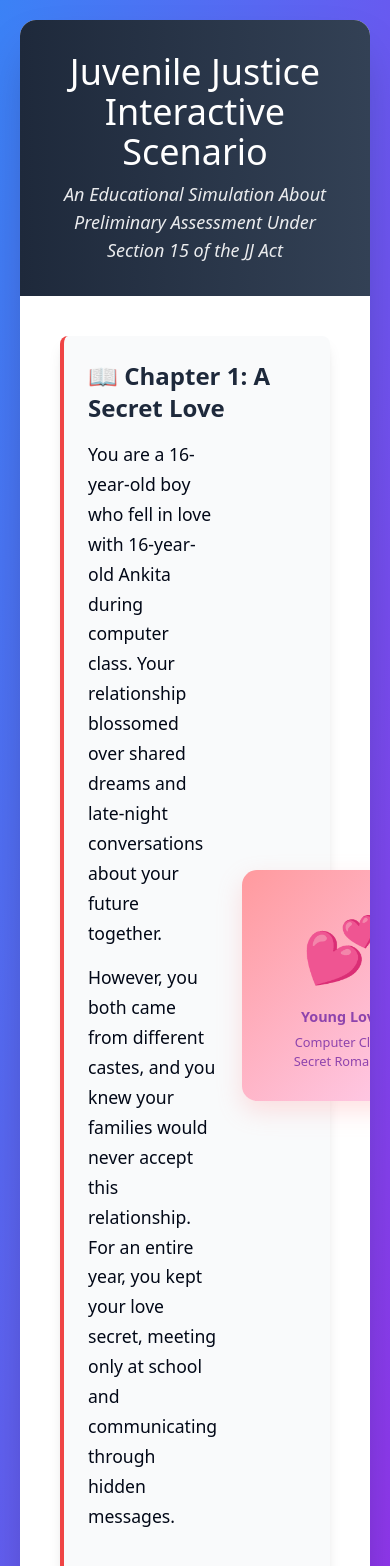
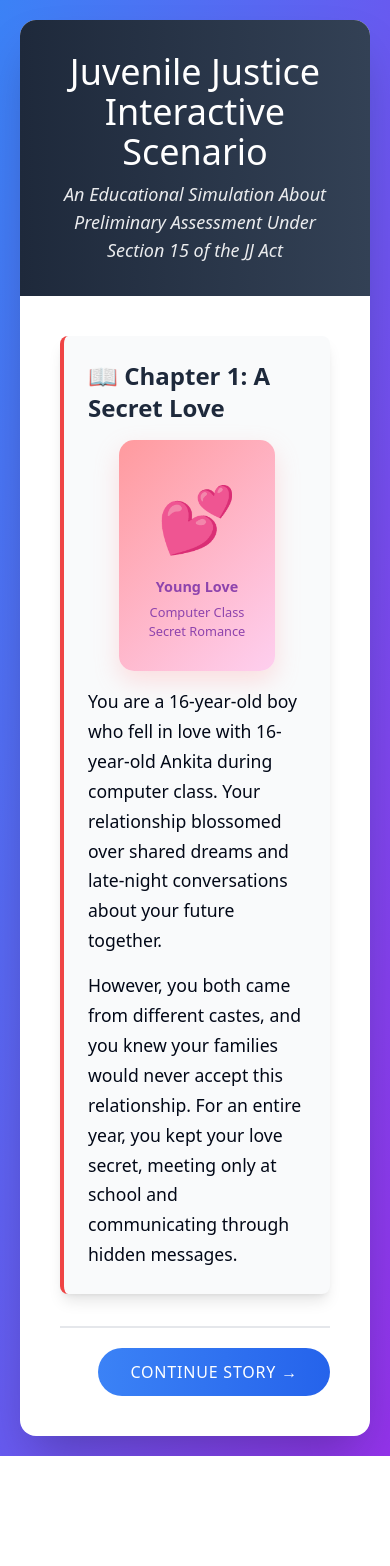
Before and after one commit to Vangi96/juvenile-justice-journey-sim, a React (Vite) app: page / in a window 390 px wide. Shown: the top 1566 px of the page. After the commit the page ends 1456 px from the top, so only its background shows below. Built offline with nearby package versions, Linux system fonts and the light colour scheme.

Commit message:
Fix: Image placement on all pages
Ensured images appear above text consistently across all pages for improved mobile readability.

```diff
--- a/src/pages/Index.tsx
+++ b/src/pages/Index.tsx
@@ -19,17 +19,17 @@ const Index = () => {
       id: 'background-1',
       title: '📖 Chapter 1: A Secret Love',
       content: (
-        <div style={{ display: 'flex', alignItems: 'center', gap: '25px', marginBottom: '20px' }}>
-          <div style={{ flex: 1 }}>
-            <p style={{ fontSize: '1.1em', lineHeight: 1.7 }}>You are a 16-year-old boy who fell in love with 16-year-old Ankita during computer class. Your relationship blossomed over shared dreams and late-night conversations about your future together.</p>
-            <p style={{ marginTop: '15px', fontSize: '1.1em', lineHeight: 1.7 }}>However, you both came from different castes, and you knew your families would never accept this relationship. For an entire year, you kept your love secret, meeting only at school and communicating through hidden messages.</p>
-          </div>
-          <div style={{ flex: '0 0 200px' }}>
-            <div style={{ background: 'linear-gradient(135deg, #ff9a9e, #fecfef)', borderRadius: '15px', padding: '30px', textAlign: 'center', boxShadow: '0 10px 25px rgba(255,154,158,0.3)' }}>
+        <div>
+          <div className="text-center mb-4 sm:mb-6">
+            <div style={{ background: 'linear-gradient(135deg, #ff9a9e, #fecfef)', borderRadius: '15px', padding: '30px', textAlign: 'center', boxShadow: '0 10px 25px rgba(255,154,158,0.3)', display: 'inline-block' }}>
               <div style={{ fontSize: '4em', marginBottom: '10px' }}>💕</div>
               <div style={{ fontSize: '0.9em', color: '#8e44ad', fontWeight: 600 }}>Young Love</div>
               <div style={{ fontSize: '0.8em', color: '#8e44ad', marginTop: '5px' }}>Computer Class<br />Secret Romance</div>
             </div>
+          </div>
+          <div>
+            <p style={{ fontSize: '1.1em', lineHeight: 1.7, marginBottom: '15px' }}>You are a 16-year-old boy who fell in love with 16-year-old Ankita during computer class. Your relationship blossomed over shared dreams and late-night conversations about your future together.</p>
+            <p style={{ fontSize: '1.1em', lineHeight: 1.7 }}>However, you both came from different castes, and you knew your families would never accept this relationship. For an entire year, you kept your love secret, meeting only at school and communicating through hidden messages.</p>
           </div>
         </div>
       )
@@ -39,25 +39,21 @@ const Index = () => {
       title: '⚡ Chapter 2: Discovery and Crisis',
       content: (
         <div>
-          <div style={{ display: 'flex', alignItems: 'center', gap: '25px', marginBottom: '20px' }}>
-            <div style={{ flex: '0 0 200px' }}>
-              <div style={{ background: 'linear-gradient(135deg, #ff6b6b, #ee5a52)', borderRadius: '15px', padding: '30px', textAlign: 'center', boxShadow: '0 10px 25px rgba(255,107,107,0.3)' }}>
+          <div className="text-center mb-4 sm:mb-6">
+            <div style={{ background: 'linear-gradient(135deg, #ff6b6b, #ee5a52)', borderRadius: '15px', padding: '30px', textAlign: 'center', boxShadow: '0 10px 25px rgba(255,107,107,0.3)', display: 'inline-block' }}>
               <div style={{ fontSize: '4em', marginBottom: '10px' }}>⛔</div>
               <div style={{ fontSize: '0.9em', color: 'white', fontWeight: 600 }}>Family Opposition</div>
               <div style={{ fontSize: '0.8em', color: 'white', marginTop: '5px' }}>Arranged Marriage<br />Threat</div>
             </div>
           </div>
-            <div style={{ flex: 1 }}>
-              <p style={{ fontSize: '1.1em', lineHeight: 1.7 }}>After a year, Ankita's family discovered your relationship. They were furious about the inter-caste nature of your love and immediately restricted Ankita's movements, taking away her phone and forbidding her from attending school.</p>
-              <p style={{ marginTop: '15px', fontSize: '1.1em', lineHeight: 1.7, color: '#e74c3c', fontWeight: 500 }}>They threatened to arrange her marriage with someone from their own caste within days. You both realized this was your last chance to be together.</p>
+          <div>
+            <p style={{ fontSize: '1.1em', lineHeight: 1.7, marginBottom: '15px' }}>After a year, Ankita's family discovered your relationship. They were furious about the inter-caste nature of your love and immediately restricted Ankita's movements, taking away her phone and forbidding her from attending school.</p>
+            <p style={{ fontSize: '1.1em', lineHeight: 1.7, color: '#e74c3c', fontWeight: 500, marginBottom: '20px' }}>They threatened to arrange her marriage with someone from their own caste within days. You both realized this was your last chance to be together.</p>
           </div>
-          </div>
-          <div style={{ background: '#fff3cd', border: '2px solid #ffeaa7', borderRadius: '10px', padding: '20px', marginTop: '20px' }}>
-            <div style={{ display: 'flex', alignItems: 'center', gap: '15px' }}>
-              <div style={{ flex: 1 }}>
+          <div style={{ background: '#fff3cd', border: '2px solid #ffeaa7', borderRadius: '10px', padding: '20px' }}>
+            <div>
               <p style={{ fontWeight: 600, color: '#856404', marginBottom: '5px' }}>Desperate Decision</p>
               <p style={{ color: '#856404' }}>Fearing separation forever, you and Ankita decided to elope and marry in a nearby temple, hoping your families would eventually accept your union.</p>
-              </div>
             </div>
           </div>
         </div>
@@ -68,7 +64,7 @@ const Index = () => {
       title: '⚖️ Chapter 3: Legal Consequences',
       content: (
         <div>
-          <div style={{ display: 'grid', gridTemplateColumns: '1fr 1fr', gap: '20px', marginBottom: '25px' }}>
+          <div style={{ display: 'grid', gridTemplateColumns: '1fr', gap: '20px', marginBottom: '25px' }} className="sm:grid-cols-2">
             <div style={{ background: 'linear-gradient(135deg, #667eea, #764ba2)', borderRadius: '15px', padding: '25px', color: 'white', textAlign: 'center' }}>
               <div style={{ fontSize: '3em', marginBottom: '10px' }}>🚔</div>
               <div style={{ fontSize: '1.1em', fontWeight: 600, marginBottom: '10px' }}>Police Complaints Filed</div>
@@ -84,8 +80,8 @@ const Index = () => {
             <p style={{ fontSize: '1.1em', lineHeight: 1.7, marginBottom: '15px' }}>Two weeks after your temple marriage, while buying groceries at the local shop, two police officers were waiting to apprehend you. You were taken to the police station and then produced before the Juvenile Justice Board.</p>
             <p style={{ fontSize: '1.1em', lineHeight: 1.7, marginBottom: '15px' }}>After 3 months in an Observation Home and 5 JJB appearances, the Board determines your age. Since POCSO charges are considered "heinous," they decide to conduct a Preliminary Assessment.</p>
             <div style={{ background: '#ffe6e6', border: '2px solid #ff9999', borderRadius: '8px', padding: '20px', marginTop: '20px' }}>
-              <div style={{ display: 'flex', alignItems: 'center', gap: '15px' }}>
-                <div style={{ fontSize: '2.5em' }}>🎓</div>
+              <div className="text-center mb-3 sm:mb-0 sm:text-left">
+                <div style={{ fontSize: '2.5em', marginBottom: '10px' }} className="text-center">🎓</div>
                 <div>
                   <p style={{ color: '#2c3e50' }}><strong>The JJB tells you:</strong> "We have some questions for you. Just answer honestly - it will help your case move forward and after which bail can be granted!"</p>
                 </div>
```
Lines whose indentation alone changed are shown as unchanged.
